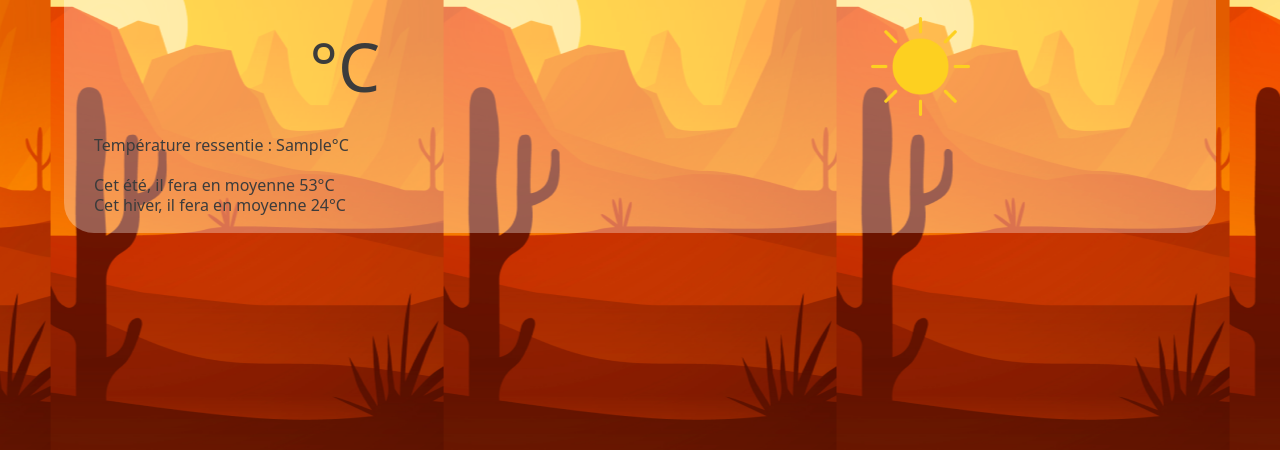
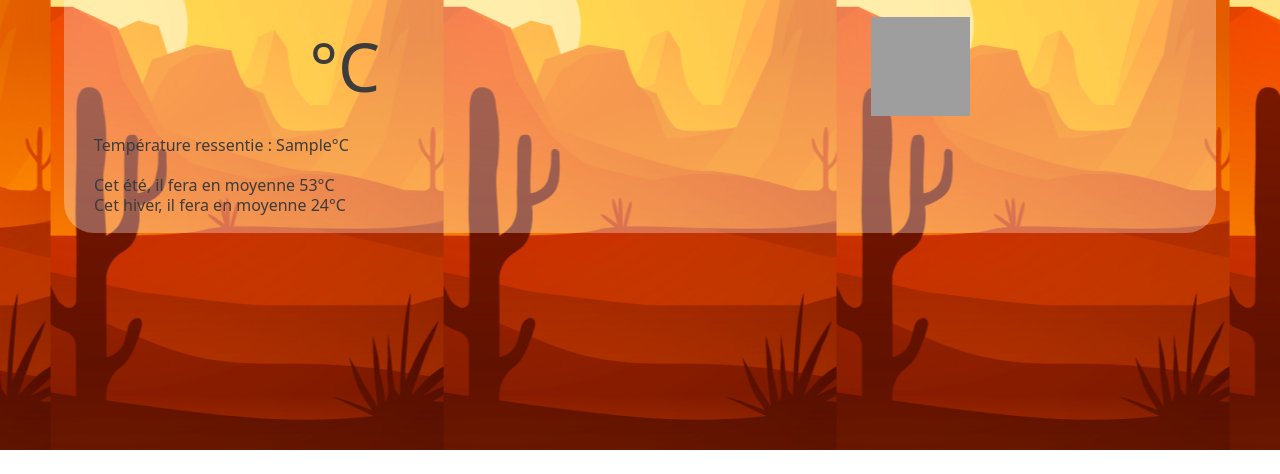
Before and after one commit to Anthony-AGTN/hackathon-php-22-05-greenfroggy, a PHP site: template src/View/Future/index.html.twig in a window 1280 px wide. Shown: the part 350-824 px from the top of the page. Run offline with PHP 8.4, Linux system fonts and the light colour scheme; the template is opened without the code that fills it: most values are stand-ins (such as "Sample title", 1, 10 or a date in 2020); some libraries are stand-ins or nearby versions; grey boxes are pictures that could not be loaded.

Commit message:
add picto in future

```diff
--- a/src/Controller/WeatherController.php
+++ b/src/Controller/WeatherController.php
@@ -87,7 +87,7 @@
 
                 $weather = $weathers['forecast'][0]['weather'];
                 $weatherService = new WeatherService();
-                $weatherPic = $weatherService->convertWeatherinPicture($weather);
+                $weatherPic = $weatherService->convertXtremWeatherinPicture($weather);
 
                 $tempMin = $weathers['forecast'][0]['tmin'];
                 $tempMax = $weathers['forecast'][0]['tmax'];
@@ -118,7 +118,7 @@
             $weathers = $weatherManager->getWeatherByInsee($_SESSION['insee']);
             $weather = $weathers['forecast'][0]['weather'];
             $weatherService = new WeatherService();
-            $weatherPic = $weatherService->convertWeatherinPicture($weather);
+            $weatherPic = $weatherService->convertXtremWeatherinPicture($weather);
 
             $tempMin = $weathers['forecast'][0]['tmin'];
             $tempMax = $weathers['forecast'][0]['tmax'];
@@ -152,7 +152,7 @@
 
         $weather = $weathers['forecast'][0]['weather'];
         $weatherService = new WeatherService();
-        $weatherPic = $weatherService->convertWeatherinPicture($weather);
+        $weatherPic = $weatherService->convertXtremWeatherinPicture($weather);
 
         $tempMin = $weathers['forecast'][0]['tmin'];
         $tempMax = $weathers['forecast'][0]['tmax'];
--- a/src/View/Future/index.html.twig
+++ b/src/View/Future/index.html.twig
@@ -41,7 +41,7 @@
 					{{ pessimist.1 }}°C</p>
 				<div class="tempAndSun">
 					<p class="temperature darktext">{{ pessimist.1 }}°C</p>
-					<img class="sunPic" src="/assets/images/Icons/sun.png">
+					<img class="sunPic" src="{{ weatherPic }}">
 				</div>
 				<p class="feltTemperature darktext">Température ressentie : {{ tempPessFelt }}°C</p>
 				<p class="tempSummer darktext">Cet été, il fera en moyenne {{ random(50, 55) }}°C</p>
@@ -58,7 +58,7 @@
 					{{ realist.1 }}°C</p>
 				<div class="tempAndSun">
 					<p class="temperature darktext">{{ realist.1 }}°C</p>
-					<img class="sunPic" src="/assets/images/Icons/sun.png">
+					<img class="sunPic" src="{{ weatherPic }}">
 				</div>
 				<p class="feltTemperature darktext">Température ressentie : {{ tempRealFelt }}°C</p>
 				<p class="tempSummer darktext">Cet été, il fera en moyenne {{ random(45, 50) }}°C</p>
@@ -75,7 +75,7 @@
 					{{ optimist.1 }}°C</p>
 				<div class="tempAndSun">
 					<p class="temperature darktext">{{ optimist.1 }}°C</p>
-					<img class="sunPic" src="/assets/images/Icons/sun.png">
+					<img class="sunPic" src="{{ weatherPic }}">
 				</div>
 				<p class="feltTemperature darktext">Température ressentie : {{ tempPessFelt }}°C</p>
 				<p class="tempSummer darktext">Cet été, il fera en moyenne {{ random(40, 45) }}°C</p>
```
Also changed, not shown: src/Service/WeatherService.php (+23 -0 lines).
